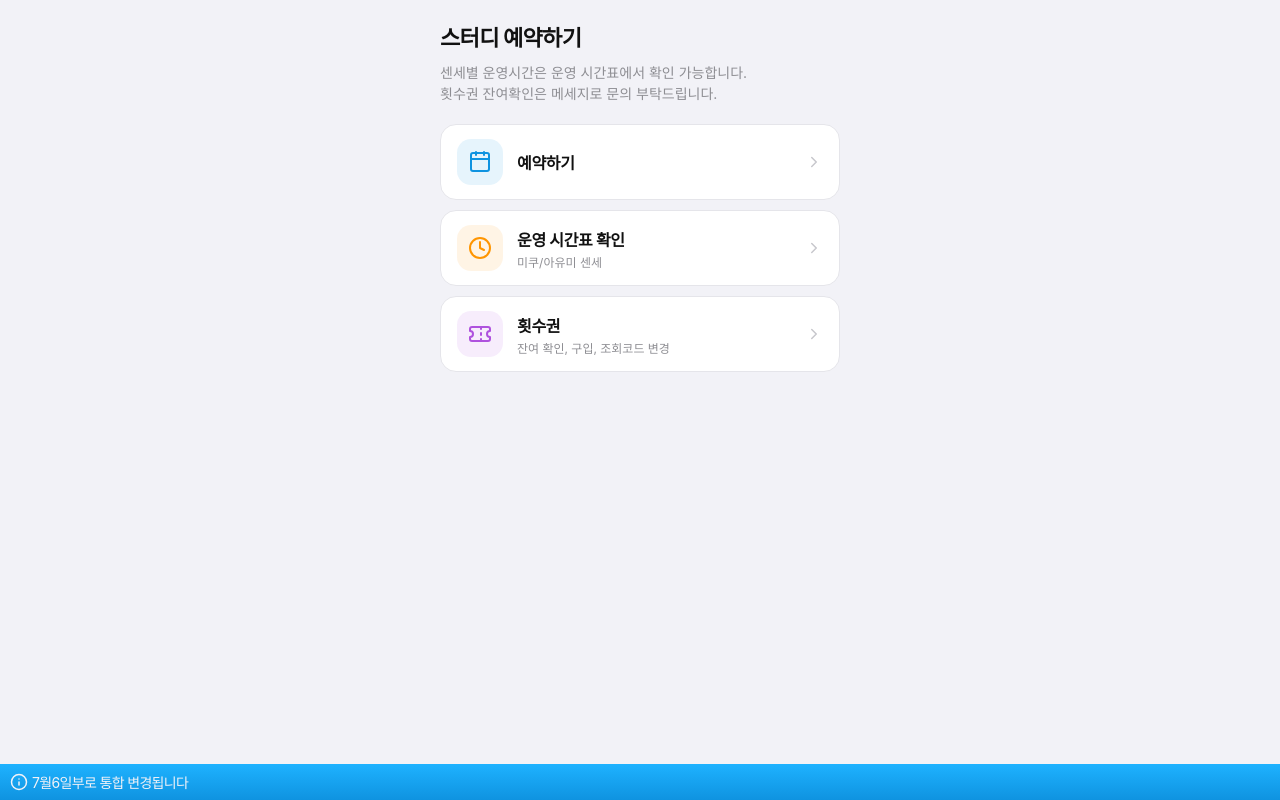
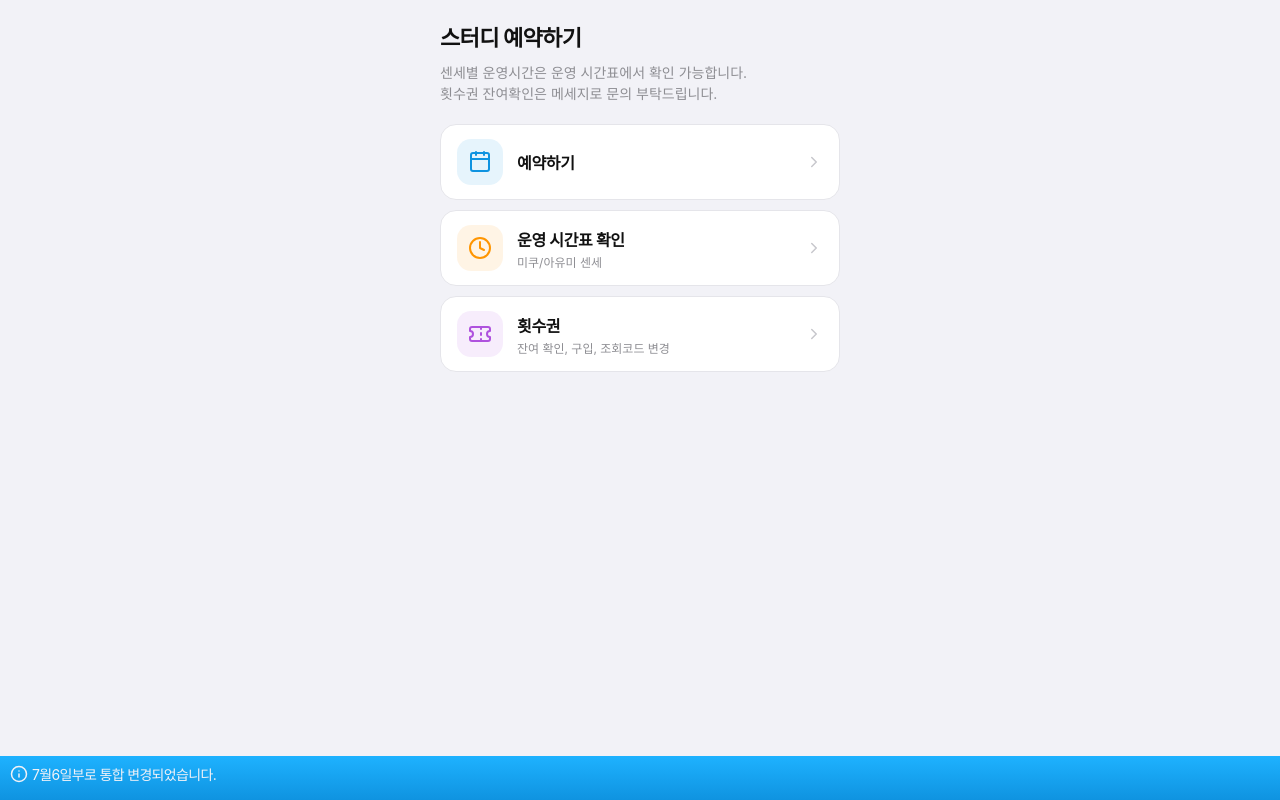
Before and after one commit to yonroku46/mk-lp, a Next.js app: page / in a window 1280 px wide. Built offline with nearby package versions, Linux system fonts and the light colour scheme.

Commit message:
info css mod

```diff
--- a/src/app/page.tsx
+++ b/src/app/page.tsx
@@ -11,7 +11,7 @@ export default function HomePage() {
           스터디 예약하기
           <div className="date">
             <Info size={18} />
-            7월6일부로 통합 변경됩니다
+            7월6일부로 통합 변경되었습니다.
           </div>
         </h1>
         <p className="notice">센세별 운영시간은 운영 시간표에서 확인 가능합니다.<br />횟수권 잔여확인은 메세지로 문의 부탁드립니다.</p>
--- a/src/styles/globals.scss
+++ b/src/styles/globals.scss
@@ -50,7 +50,7 @@ main {
       align-items: center;
       gap: 4px;
       padding: 8px 10px;
-      padding-bottom: calc(env(safe-area-inset-bottom, 0px) + 8px);
+      padding-bottom: calc(8px * 2);
       background: linear-gradient(180deg, #1eb2ff, #0f93e0);
       font-size: 0.875rem;
       font-weight: 400;
```
